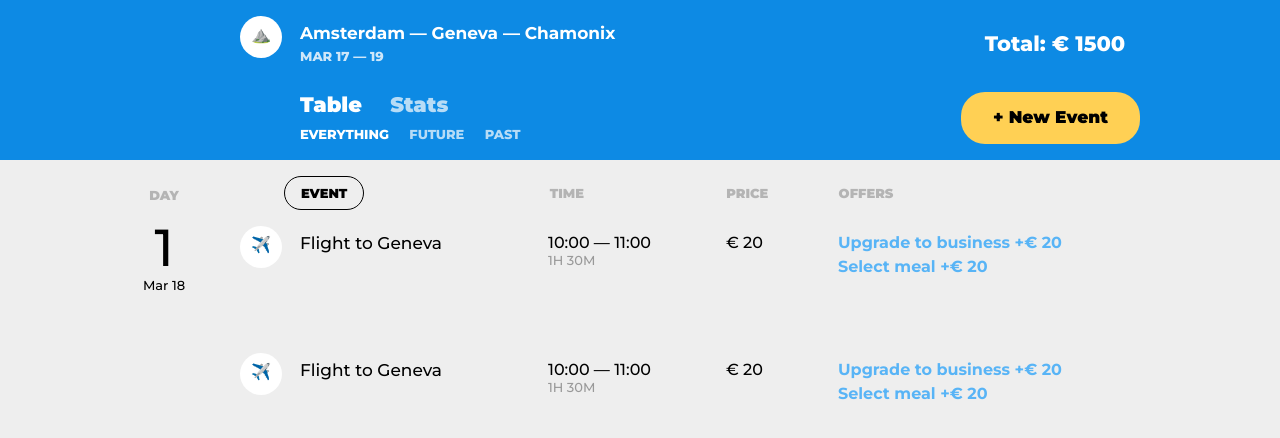
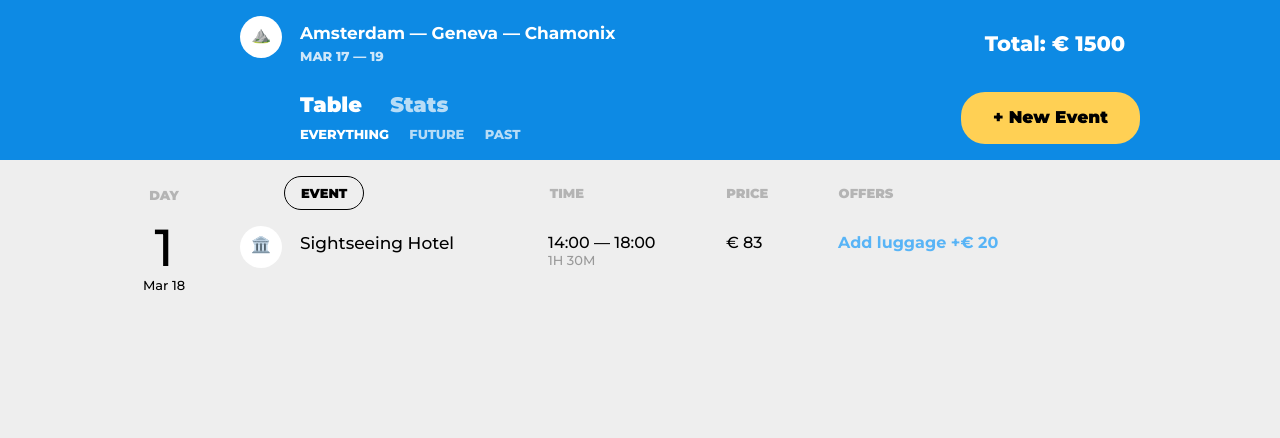
Before and after one commit to nigel-riss/80269-big-trip-8, a website built with webpack: page public/index.html in a window 1280 px wide. Both pictures are taken after a click on the label "EVERYTHING". Built offline with nearby package versions, Linux system fonts and the light colour scheme.

Commit message:
Add trip point data generation

```diff
--- a/public/index.html
+++ b/public/index.html
@@ -68,7 +68,7 @@
       </article>
 
       <div class="trip-day__items">
-        <!-- <article class="trip-point">
+        <article class="trip-point">
           <i class="trip-icon">🚕</i>
           <h3 class="trip-point__title">Taxi to Airport</h3>
           <p class="trip-point__schedule">
--- a/src/main.js
+++ b/src/main.js
@@ -1,6 +1,7 @@
+import getTripPoint from './modules/get-trip-point';
 import renderFilter from './modules/render-filter';
 import renderTripPoint from './modules/render-trip-point';
-import {generateRandomInt, insertHTMLToElement} from './modules/utils';
+import {getRandomInt, insertHTMLToElement} from './modules/utils';
 
 
 const addMultipleTripPoints = (quantity) => {
@@ -8,7 +9,7 @@ const addMultipleTripPoints = (quantity) => {
   tripDayItems.innerHTML = ``;
   let tripsHtml = ``;
   for (let i = 0; i < quantity; i++) {
-    tripsHtml += renderTripPoint();
+    tripsHtml += renderTripPoint(getTripPoint());
   }
   insertHTMLToElement(tripDayItems, tripsHtml);
 };
@@ -28,11 +29,11 @@ filtersOptions.forEach((filterOptions) => {
 insertHTMLToElement(tripFilter, filtersHtml);
 
 // Drawing trip points
-addMultipleTripPoints(7);
+// addMultipleTripPoints(7);
 
 // Add random quantity of trip points on filter click
 document.addEventListener(`click`, (evt) => {
   if (evt.target.classList.contains(`trip-filter__item`)) {
-    addMultipleTripPoints(generateRandomInt(1, 7));
+    addMultipleTripPoints(getRandomInt(1, 7));
   }
 });
--- /dev/null
+++ b/src/modules/get-trip-point.js
@@ -0,0 +1,99 @@
+import {getRandomArrayItem, getRandomSubarray, getRandomInt} from './utils';
+
+const typeMap = {
+  'taxi': {
+    icon: `🚕`,
+    title: `Taxi to`,
+  },
+  'bus': {
+    icon: `🚌`,
+    title: `Bus to`,
+  },
+  'train': {
+    icon: `🚂`,
+    title: `Train to`,
+  },
+  'ship': {
+    icon: `🛳️`,
+    title: `Ship to`,
+  },
+  'transport': {
+    icon: `🚊`,
+    title: `Transport to`,
+  },
+  'drive': {
+    icon: `🚗`,
+    title: `Drive to`,
+  },
+  'flight': {
+    icon: `✈️`,
+    title: `Flight to`,
+  },
+  'check-in': {
+    icon: `🏨`,
+    title: `Check into a`,
+  },
+  'sightseeing': {
+    icon: `🏛️`,
+    title: `Sightseeing`,
+  },
+  'restaurant': {
+    icon: `🍴`,
+    title: `Eat at`,
+  },
+};
+
+
+/**
+ * Return trip object
+ * @return {Object}
+ */
+const getTripPoint = () => ({
+  type: getRandomArrayItem([
+    `taxi`,
+    `bus`,
+    `train`,
+    `ship`,
+    `transport`,
+    `drive`,
+    `flight`,
+    `check-in`,
+    `sightseeing`,
+    `restaurant`,
+  ]),
+  destination: getRandomArrayItem([
+    `Airport`,
+    `Geneva`,
+    `Chamonix`,
+    `Paris`,
+    `Hotel`
+  ]),
+  photo: `http://picsum.photos/300/150?r=${Math.random()}`,
+  offers: new Set(getRandomSubarray([
+    `Add luggage`,
+    `Switch to comfort class`,
+    `Add meal`,
+    `Choose seats`,
+  ], 0, 2)),
+  description: getRandomSubarray([
+    `Lorem ipsum dolor sit amet, consectetur adipiscing elit. Cras aliquet varius magna, non porta ligula feugiat eget.`,
+    `Fusce tristique felis at fermentum pharetra.`,
+    `Aliquam id orci ut lectus varius viverra.`,
+    `Nullam nunc ex, convallis sed finibus eget, sollicitudin eget ante.`,
+    `Phasellus eros mauris, condimentum sed nibh vitae, sodales efficitur ipsum.`,
+    `Sed blandit, eros vel aliquam faucibus, purus ex euismod diam, eu luctus nunc ante ut dui.`,
+    `Sed sed nisi sed augue convallis suscipit in sed felis.`,
+    `Aliquam erat volutpat.`,
+    `Nunc fermentum tortor ac porta dapibus.`,
+    `In rutrum ac purus sit amet tempus.`
+  ], 1, 3).join(` `),
+  price: getRandomInt(20, 100),
+  timeStart: getRandomInt(10, 16),
+  timeEnd: getRandomInt(17, 23),
+});
+
+export {
+  typeMap,
+};
+
+export default getTripPoint;
--- a/src/modules/render-trip-point.js
+++ b/src/modules/render-trip-point.js
@@ -1,19 +1,45 @@
-const renderTripPoint = () => `
+import {typeMap} from './get-trip-point';
+
+/**
+ * Render trip offer html
+ * @param {string} offerName
+ * @param {number} offerPrice
+ * @return {string}
+ */
+const renderTripOffer = (offerName, offerPrice) => `
+  <li>
+    <button class="trip-point__offer">${offerName} +&euro;&nbsp;${offerPrice}</button>
+  </li>
+`;
+
+
+const renderTripOffers = (offerNames) => {
+  return [...offerNames]
+    .map((offerName) => renderTripOffer(offerName, 20))
+    .join(``);
+};
+
+
+/**
+ * Render trip point html code
+ * @param {Object} trip
+ * @return {string}
+ */
+const renderTripPoint = (trip) => `
   <article class="trip-point">
-  <i class="trip-icon">✈️</i>
-  <h3 class="trip-point__title">Flight to Geneva</h3>
+  <i class="trip-icon">
+    ${typeMap[trip.type].icon}
+  </i>
+  <h3 class="trip-point__title">
+    ${typeMap[trip.type].title} ${trip.destination}
+  </h3>
   <p class="trip-point__schedule">
-    <span class="trip-point__timetable">10:00&nbsp;&mdash; 11:00</span>
+    <span class="trip-point__timetable">${trip.timeStart}:00&nbsp;&mdash; ${trip.timeEnd}:00</span>
     <span class="trip-point__duration">1h 30m</span>
   </p>
-  <p class="trip-point__price">&euro;&nbsp;20</p>
+  <p class="trip-point__price">&euro;&nbsp;${trip.price}</p>
   <ul class="trip-point__offers">
-    <li>
-      <button class="trip-point__offer">Upgrade to business +&euro;&nbsp;20</button>
-    </li>
-    <li>
-      <button class="trip-point__offer">Select meal +&euro;&nbsp;20</button>
-    </li>
+    ${renderTripOffers(trip.offers)}
   </ul>
   </article>
 `;
--- a/src/modules/utils.js
+++ b/src/modules/utils.js
@@ -4,8 +4,47 @@
  * @param {number} max
  * @return {number} integer in range
  */
-const generateRandomInt = (min, max) =>
+const getRandomInt = (min, max) =>
   Math.floor(Math.random() * (max - min + 1)) + min;
+
+
+/**
+ * Returns random array item
+ * @param {Array} array
+ * @return {*}
+ */
+const getRandomArrayItem = (array) => array[getRandomInt(0, array.length - 1)];
+
+
+/**
+ * Return subarray from given array with random number of elements
+ * Elements do not repeat
+ * @param {Array} array
+ * @param {number} minCount minimum quantity of random elements
+ * @param {number} maxCount maximun quantity of random elements
+ * @return {Array}
+ */
+const getRandomSubarray = (array, minCount, maxCount) => {
+  // Checking bounds just in case
+  minCount = Math.min(array.length, minCount);
+  maxCount = Math.min(array.length, maxCount);
+  // Getting quantity of elements to pull
+  const count = getRandomInt(minCount, maxCount);
+  // Creating copy of array to be clean
+  const tempArray = [...array];
+  // Creating subarray
+  const subarray = [];
+
+  // Pulling random elements
+  for (let i = 0; i < count; i++) {
+    const randomIndex = getRandomInt(0, tempArray.length - 1);
+    const randomElement = tempArray.splice(randomIndex, 1);
+    subarray.push(randomElement);
+  }
+
+  return subarray;
+};
+
 
 /**
  * Inserts html code inside an element before closing tag
@@ -16,4 +55,9 @@ const insertHTMLToElement = (element, html) => {
   element.insertAdjacentHTML(`beforeend`, html);
 };
 
-export {generateRandomInt, insertHTMLToElement};
+export {
+  getRandomInt,
+  getRandomArrayItem,
+  getRandomSubarray,
+  insertHTMLToElement,
+};
```
